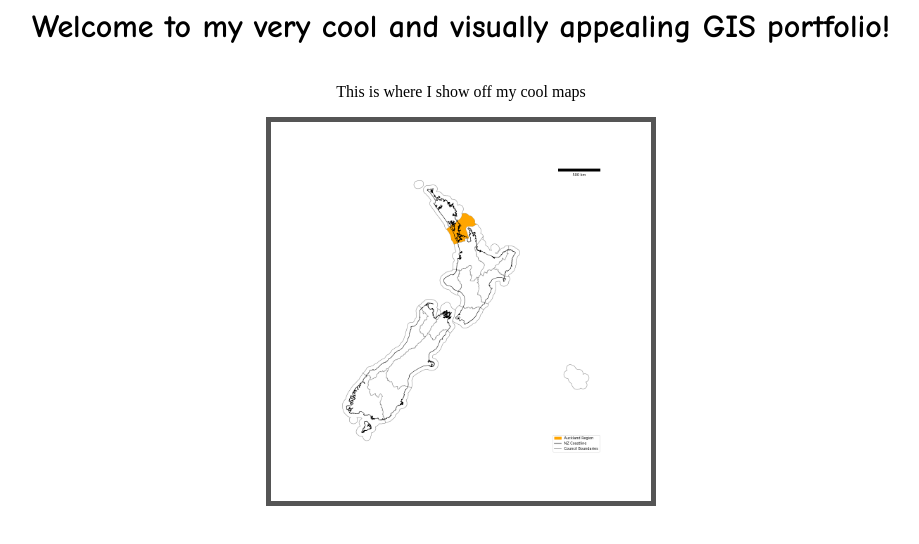
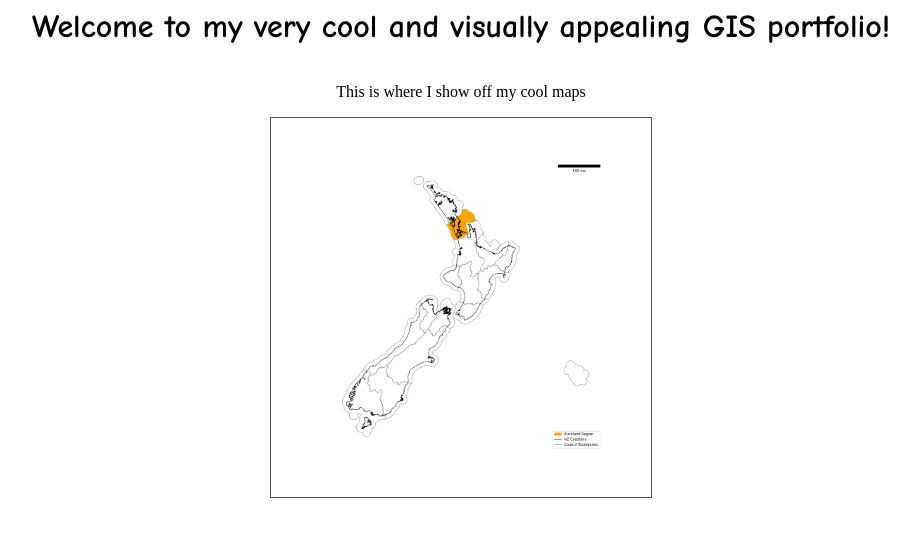
Before and after one commit to uoagishelpdesk/uoagishelpdesk.github.io, a plain HTML site: page index.html in a window 1280 px wide. Shown: the whole page, without its empty margins (179-1098 px from the left). Drawn offline with Linux system fonts and the light colour scheme.

Commit message:
Update index.html

```diff
--- a/index.html
+++ b/index.html
@@ -11,7 +11,7 @@
         margin-left: auto;
         margin-right: auto;
         width: 30%;
-        border: 5px solid #555;
+        border: 1px solid #555;
       }
     </style>
 
```
